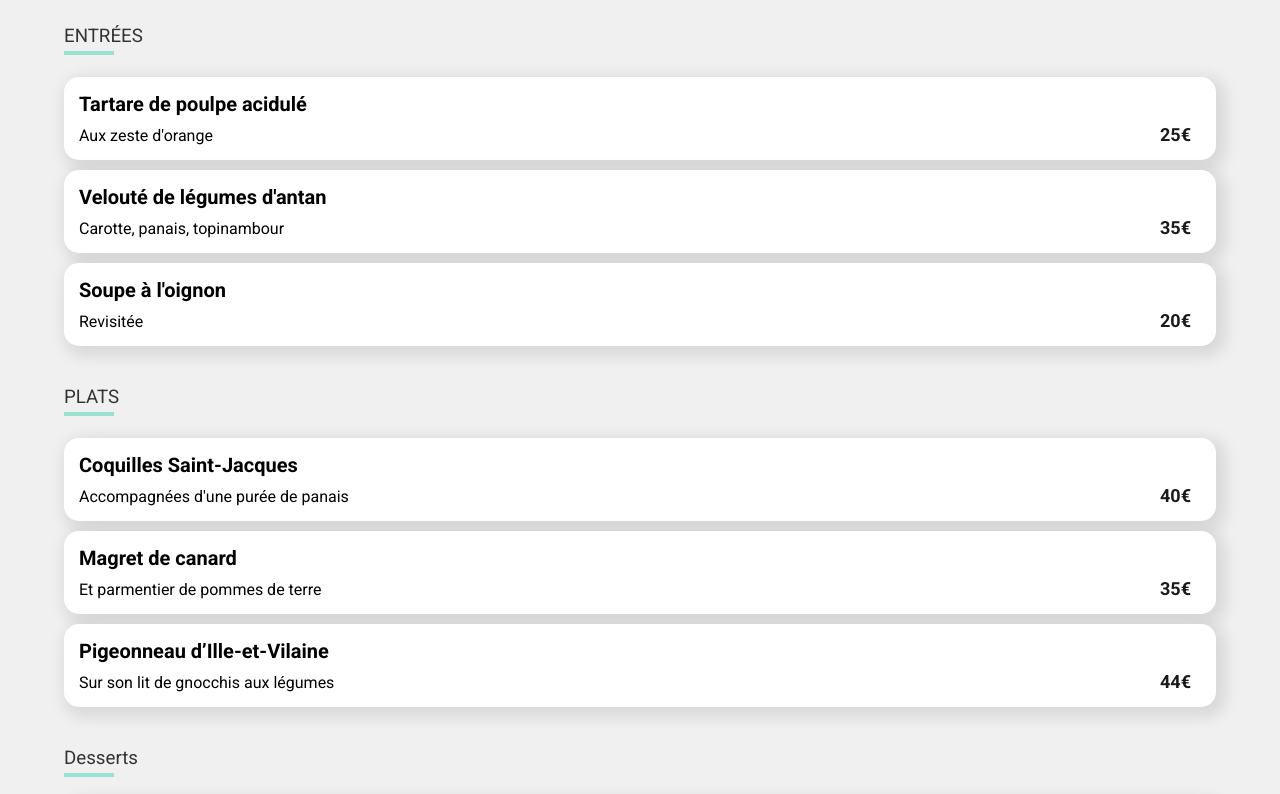
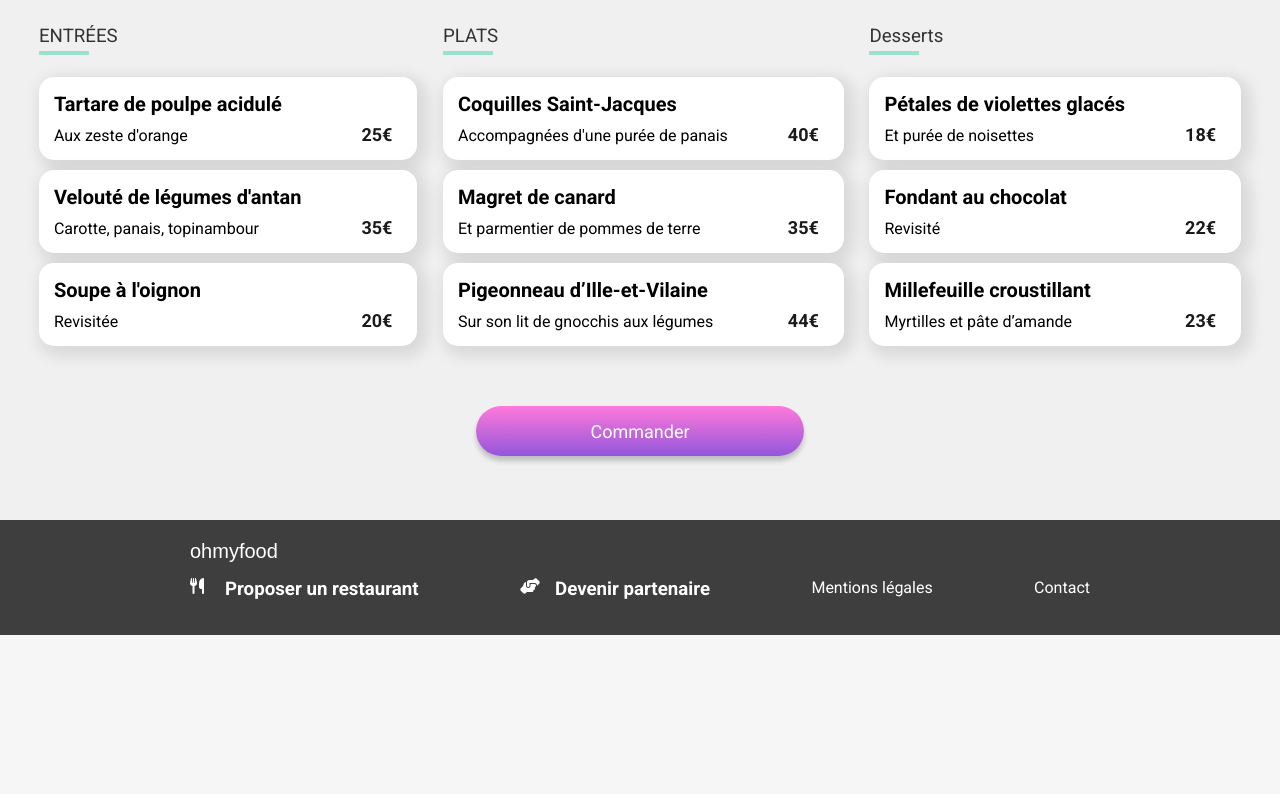
Before and after one commit to Codch/Ohmyfood_ptoject_3, a website: page pages_menu/a-la-française.html in a window 1280 px wide. Shown: the part 536-1330 px from the top of the page. After the commit the page ends 1171 px from the top, so only its background shows below. Drawn offline with Linux system fonts and the light colour scheme; a web font is replaced by a local one.

Commit message:
à la française terminée

```diff
--- a/css/style_index.scss
+++ b/css/style_index.scss
@@ -13,6 +13,12 @@ $backgroundgrey : #f0f0f0;
 $gradient : linear-gradient(180deg, $color-secondary 0%, $color-primary 100%);
 $lightengradient : linear-gradient(180deg, lighten($color-secondary, 5) 0%, lighten($color-primary, 5) 100%);
 
+
+@mixin card-delay{
+
+}
+
+
 @mixin flexbox-center {
     display: flex;
     justify-content: center;
@@ -25,6 +31,8 @@ $lightengradient : linear-gradient(180deg, lighten($color-secondary, 5) 0%, ligh
     transition: .3s;
     box-shadow: 0px 0px 10px 0px rgba(0,0,0,0.6);
 }
+
+
 
 @-webkit-keyframes spinner{
     0% {
@@ -75,6 +83,25 @@ $lightengradient : linear-gradient(180deg, lighten($color-secondary, 5) 0%, ligh
         visibility: hidden;
 
 
+    }
+}
+
+
+@keyframes oneperone{
+    0%{
+        transform: scaleY(0);
+        opacity: 0;
+    }
+
+    50% {
+        opacity: 0;
+    }
+    75% {
+        opacity: 0.7;
+    }
+    100% {
+        opacity: 1;
+        transform: scaleY(1);
     }
 }
 
@@ -380,11 +407,21 @@ main{
         flex-direction: column;
         width: 90%;
         padding: 20px 0;
+        @media (min-width: 900px){
+            margin-bottom: 15px;
+            max-width: 900px;
+        }
         &-links{
             display: flex;
             flex-direction: column;
             width: auto;
             gap: 10px;
+            @media (min-width: 900px){
+                display: flex;
+                justify-content: space-between;
+                flex-direction: row;
+                max-width: 900px;
+            }
         }
         &-link{
             display: flex;
@@ -429,6 +466,13 @@ main{
 }
 
 .menu{
+    @for $i from 1 through 5{
+        @for $j from 1 through 4{
+            .menu__step:nth-of-type(#{$i}) .menu__card:nth-of-type(#{$j}){
+                animation-duration:#{.5s +(($j + (($i - 2) * 3)) * 100ms) - 100ms};
+            }
+        }
+    }
     padding: 5%;
     background-color: $backgroundgrey;
     border-radius: 80px 80px 0 0;
@@ -438,6 +482,11 @@ main{
     justify-content: center;
     z-index: 2;
     gap: 40px;
+    @media (min-width: 1200px){
+      align-items: center;
+
+
+    }
     &__header{
         display: flex;
         justify-content: space-between;
@@ -448,11 +497,23 @@ main{
             font-size: 40px;
         }
     }
+    &__flex{
+        @media (min-width: 1200px){
+            display: flex;
+            flex-direction: row;
+            flex-wrap: nowrap;
+            gap: 2vw;
+        }
+    }
     &__step{
         display: flex;
         flex-direction: column;
         align-items: flex-start;
         gap: 10px;
+        margin-bottom: 20px;
+        @media (min-width: 1200px){
+
+        }
         &__title{
             position: relative;
             font-weight: 400;
@@ -470,6 +531,7 @@ main{
         }
     }
     &__card{
+        animation: oneperone ease-in;
         display: flex;
         justify-content: flex-start;
         position: relative;
@@ -543,6 +605,9 @@ main{
     }
     .menu__button{
         @include flexbox-center();
+        @media (min-width: 1200px){
+            width: 50%;
+        }
         &-button{
         width: 50%;
         opacity: 1;
--- a/pages_menu/a-la-française.html
+++ b/pages_menu/a-la-française.html
@@ -33,6 +33,7 @@
                         <h2 class="menu__header__title">À la française</h2>
                         <i class="fa-regular fa-heart restaurants__like"><i class="fa-solid fa-heart restaurants__like--full"></i></i>
                     </div>
+                    <div class="menu__flex">
                     <div class="menu__step">
                         <h3 class="menu__step__title">ENTRÉES</h3>
                         <div class="menu__card">
@@ -117,6 +118,7 @@
                         </div>
                     </div>
 
+
                     <div class="menu__step">
                         <h3 class="menu__step__title">Desserts</h3>
                         <div class="menu__card">
@@ -158,6 +160,7 @@
                             </div>
                         </div>
                     </div>
+                </div>
 
                     <div class="menu__button">
                         <div class="menu__button-button">Commander</div>
```
Also changed, not shown: css/style_index.css, 1 other file.
